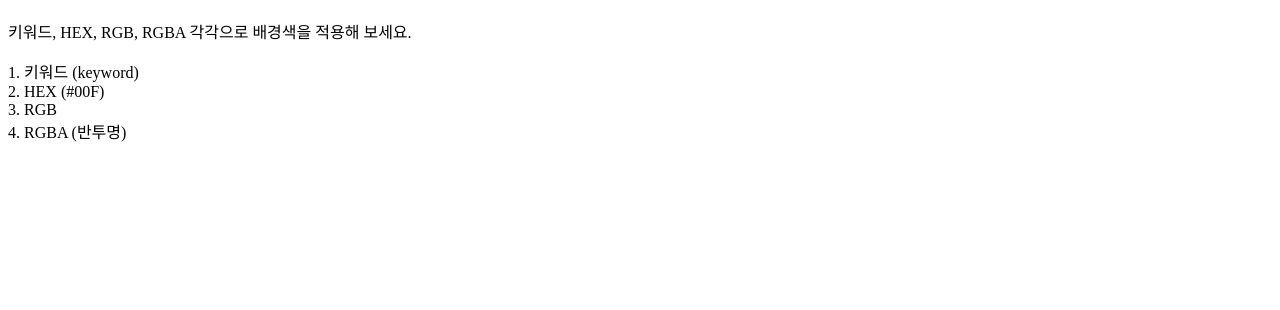
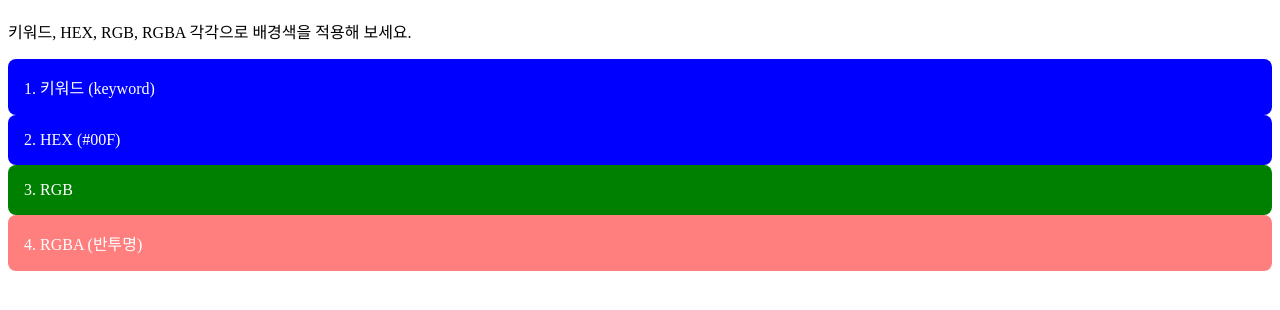
Before and after one commit to HanChangGyu/codeit-exercises, a plain HTML site: page 02_css-main/001_basic/6_color_units/index.html in a window 1280 px wide. Shown: the part 70-380 px from the top of the page. Drawn offline with Linux system fonts and the light colour scheme.

Commit message:
feat: css background 컬러 실습

```diff
--- a/02_css-main/001_basic/6_color_units/index.css
+++ b/02_css-main/001_basic/6_color_units/index.css
@@ -13,3 +13,40 @@
 
 공통: 네 박스 모두 padding: 16px, border-radius: 8px, color: white (글자색)
 */
+.box-keyword {
+  background-color: blue;
+  padding: 16px;
+  border-radius: 8px;
+  color: white;
+}
+
+.box-hex {
+  background-color: #0000ff;
+  padding: 16px;
+  border-radius: 8px;
+  color: white;
+}
+
+.box-rgb {
+  background-color: rgb(0, 128, 0);
+  padding: 16px;
+  border-radius: 8px;
+  color: white;
+}
+
+.box-rgba {
+  background-color: rgba(255, 0, 0, 0.5);
+  padding: 16px;
+  border-radius: 8px;
+  color: white;
+}
+/* 공통된 부분을 따로 묶어서
+.box-keyword,
+.box-hex,
+.box-rgb,
+.box-rgba {
+  padding: 16px;
+  border-radius: 8px;
+  color: white;
+}
+이렇게 작성한다면 코드가 더 간결해 질 것이다*
```
